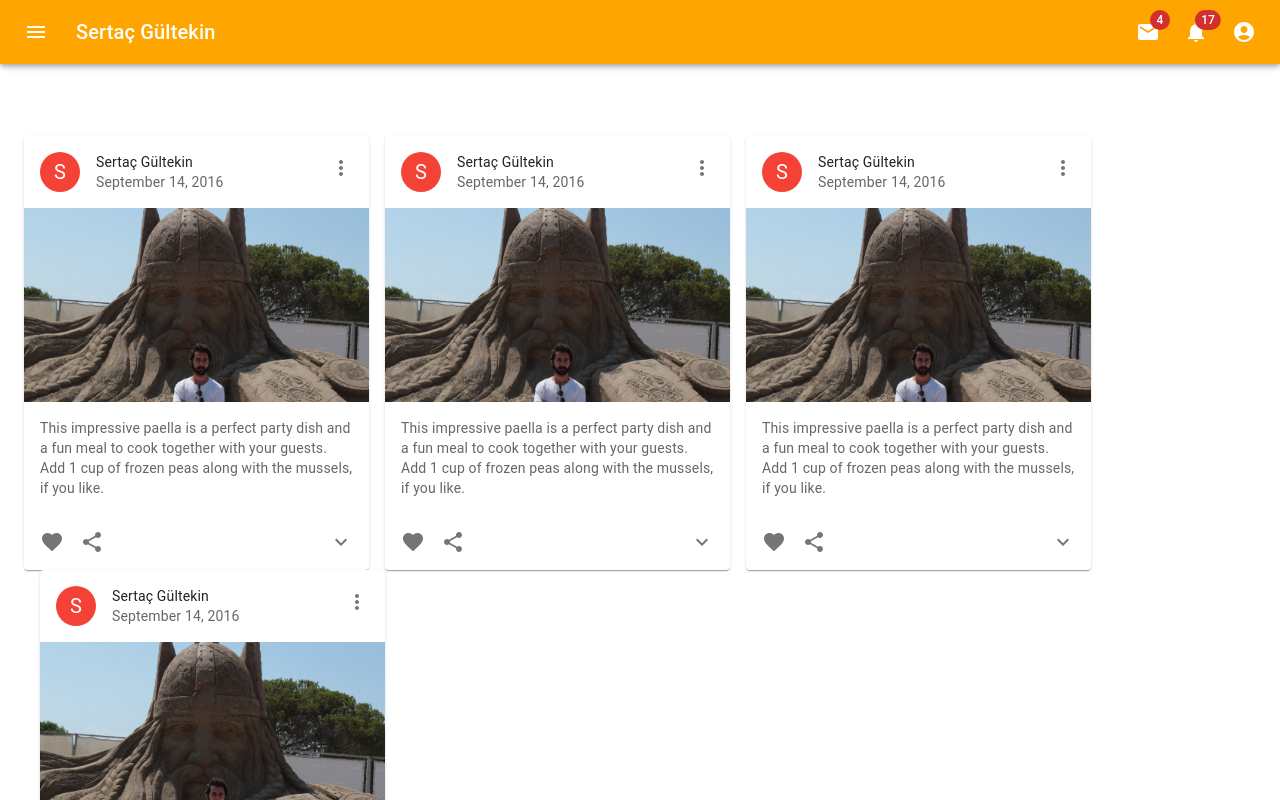
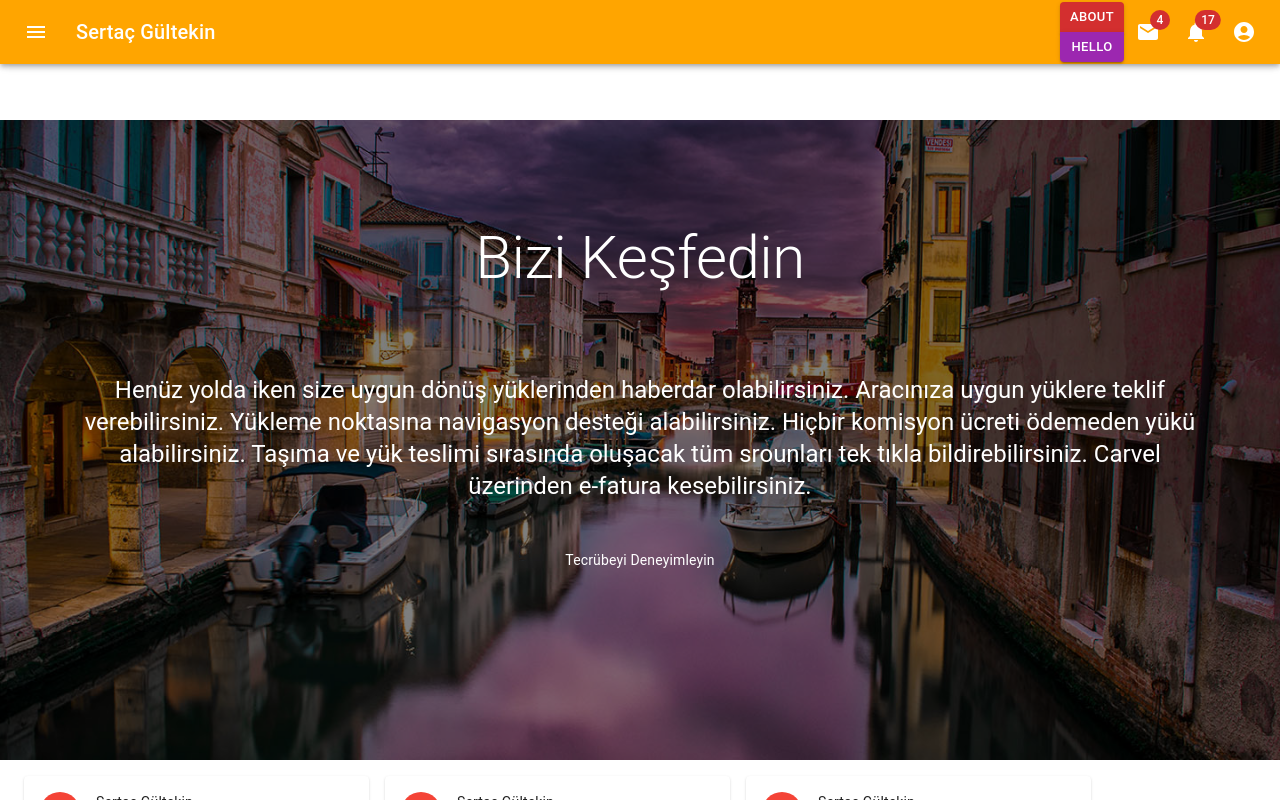
Before and after one commit to sertacgltkn/my-website, a React (Create React App) app: page / in a window 1280 px wide. Shown: the top 800 px of the page. Built offline with nearby package versions, Linux system fonts and the light colour scheme; the HTML template or start-up script is replaced by a standard one; what react-swipeable-views-utils would draw is missing.

Commit message:
about and button added

```diff
--- a/src/App.js
+++ b/src/App.js
@@ -12,6 +12,7 @@ import Button from "./components/Button";
 import Carousel from "./components/Carousel"
 import Footer from "./components/Footer";
 //import HomeLayout from "./components/HomeLayout";
+import About from "./components/About";
 
 
 function App() {
@@ -23,6 +24,8 @@ function App() {
       <br/><br/><br/><br/><br/><br/>
 
       <Navbar/>
+
+      <About/>
 
 
       <Card/>
--- /dev/null
+++ b/src/components/About.js
@@ -0,0 +1,51 @@
+import React from "react";
+import iki from "../assets/iki.jpg";
+import AboutLayout from "../layout/AboutLayout";
+import Typography from '@mui/material/Typography';
+
+
+
+function About() {
+
+
+
+  return (
+
+    <AboutLayout
+      sxBackground={{
+        backgroundImage: `url(${iki})`,
+        backgroundColor: '#7fc7d9', // Average color of the background image.
+        backgroundPosition: 'center',
+      }}
+    >
+      {/* Increase the network loading priority of the background image. */}
+     {/*  <img
+        style={{ display: 'none' }}
+        src={about1}
+        alt="increase priority"
+
+      /> */}
+      <Typography mt="auto" color="inherit" align="center" variant="h2" marked="center">
+        Bizi Keşfedin
+      </Typography>
+      <Typography
+        color="inherit"
+        align="center"
+        variant="h5"
+        sx={{ mb: 4, mt: { sx: 4, sm: 10 } }}
+      >
+        Henüz yolda iken size uygun dönüş yüklerinden haberdar olabilirsiniz.
+        Aracınıza uygun yüklere teklif verebilirsiniz.
+        Yükleme noktasına navigasyon desteği alabilirsiniz.
+        Hiçbir komisyon ücreti ödemeden yükü alabilirsiniz.
+        Taşıma ve yük teslimi sırasında oluşacak tüm srounları tek tıkla bildirebilirsiniz.
+        Carvel üzerinden e-fatura kesebilirsiniz.
+      </Typography>
+      <Typography variant="body2" color="inherit" sx={{ mt: 2 }}>
+        Tecrübeyi Deneyimleyin
+      </Typography>
+    </AboutLayout>
+  )
+
+}
+export default About;
--- a/src/components/Navbar.js
+++ b/src/components/Navbar.js
@@ -15,6 +15,7 @@ import AccountCircle from '@mui/icons-material/AccountCircle';
 import MailIcon from '@mui/icons-material/Mail';
 import NotificationsIcon from '@mui/icons-material/Notifications';
 import MoreIcon from '@mui/icons-material/MoreVert';
+import { Button, ButtonGroup } from '@mui/material';
 
 
 /* const Search = styled('div')(({ theme }) => ({
@@ -121,6 +122,7 @@ import MoreIcon from '@mui/icons-material/MoreVert';
         onClose={handleMobileMenuClose}
       >
         <MenuItem >
+
           <IconButton  size="large" aria-label="show 4 new mails" color="inherit">
             <Badge badgeContent={4} color="error" >
               <MailIcon  />
@@ -187,6 +189,10 @@ import MoreIcon from '@mui/icons-material/MoreVert';
             </Search> */}
             <Box sx={{ flexGrow: 1 }} />
             <Box sx={{ display: { xs: 'none', md: 'flex' } }}>
+              <ButtonGroup orientation='vertical' >
+            <Button href='required' color='error' variant='contained' size='small' >About</Button>
+            <Button color='secondary' variant='contained' size='small' >Hello</Button>
+            </ButtonGroup>
               <IconButton size="large" aria-label="show 4 new mails" color="inherit">
                 <Badge badgeContent={4} color="error">
                   <MailIcon />
--- /dev/null
+++ b/src/layout/AboutLayout.js
@@ -0,0 +1,76 @@
+import * as React from 'react';
+import PropTypes from 'prop-types';
+import { styled } from '@mui/material/styles';
+import Container from '@mui/material/Container';
+import Box from '@mui/material/Box';
+
+const AboutLayoutRoot = styled('section')(({ theme }) => ({
+  color: theme.palette.common.white,
+  position: 'relative',
+  display: 'flex',
+  alignItems: 'center',
+  [theme.breakpoints.up('sm')]: {
+    height: '80vh',
+    minHeight: 500,
+    maxHeight: 1300,
+  },
+}));
+
+const Background = styled(Box)({
+  position: 'absolute',
+  left: 0,
+  right: 0,
+  top: 0,
+  bottom: 0,
+  backgroundSize: 'cover',
+  backgroundRepeat: 'no-repeat',
+  zIndex: -2,
+});
+
+function AboutLayout(props) {
+  const { sxBackground, children } = props;
+
+  return (
+    <AboutLayoutRoot>
+      <Container
+        sx={{
+          mt: 3,
+          mb: 14,
+          display: 'flex',
+          flexDirection: 'column',
+          alignItems: 'center',
+        }}
+      >
+
+        {children}
+        <Box
+          sx={{
+            position: 'absolute',
+            left: 0,
+            right: 0,
+            top: 0,
+            bottom: 0,
+            backgroundColor: 'common.black',
+            opacity: 0.5,
+            zIndex: -1,
+          }}
+        />
+        <Background sx={sxBackground} />
+
+      </Container>
+    </AboutLayoutRoot>
+  );
+}
+
+AboutLayout.propTypes = {
+  children: PropTypes.node,
+  sxBackground: PropTypes.oneOfType([
+    PropTypes.arrayOf(
+      PropTypes.oneOfType([PropTypes.func, PropTypes.object, PropTypes.bool]),
+    ),
+    PropTypes.func,
+    PropTypes.object,
+  ]),
+};
+
+export default AboutLayout;
```
